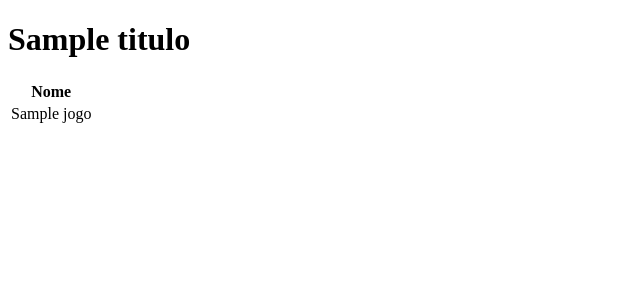
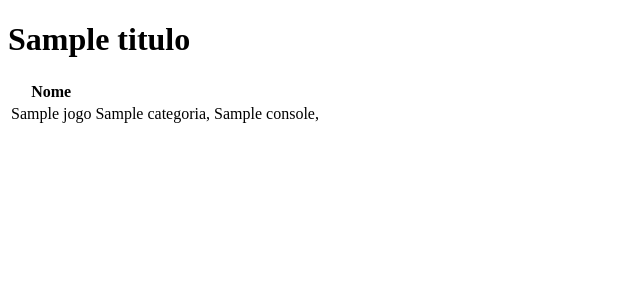
Before and after one commit to JoaoVictorSou/jogoteca-webapp, a Flask app: template templates/list.html in a window 1280 px wide. Shown: the top 300 px of the page, without its empty margins (0-640 px from the left). Run offline with Flask 2, Linux system fonts and the light colour scheme; the template is opened without the code that fills it: most values are stand-ins (such as "Sample title", 1, 10 or a date in 2020).

Commit message:
nome, categoria and console from jogo object

```diff
--- a/templates/list.html
+++ b/templates/list.html
@@ -3,6 +3,7 @@
   <head>
     <meta charset="utf-8">
     <meta name="viewport" content="width=device-width, initial-scale=1">
+    <link href="..\static\css\index.css" rel="stylesheet" />
     <title>Jogoteca</title>
   </head>
   <body>
@@ -19,7 +20,25 @@
             <tbody>
                 {% for jogo in jogos: %}
                 <tr>
-                    <td>{{ jogo }}</td>
+                    <td>{{ jogo.nome }}</td>
+                    <td>
+                        {% for categoria in jogo.categoria %}
+                        {% if categoria != jogo.categoria[-1] %}
+                        <span class="muitos_valores">{{ categoria }},</span>
+                        {% else %}
+                        <span class="muitos_valores">{{ categoria }}</span>
+                        {% endif %}
+                        {% endfor %}
+                    </td>
+                    <td>
+                        {% for console in jogo.console %}
+                        {% if console != jogo.console[-1] %}
+                        <span class="muitos_valores">{{ console }},</span>
+                        {% else %}
+                        <span class="muitos_valores">{{ console }}</span>
+                        {% endif %}
+                        {% endfor %}
+                    </td>
                 </tr>
                 {% endfor %}
             </tbody>
```
